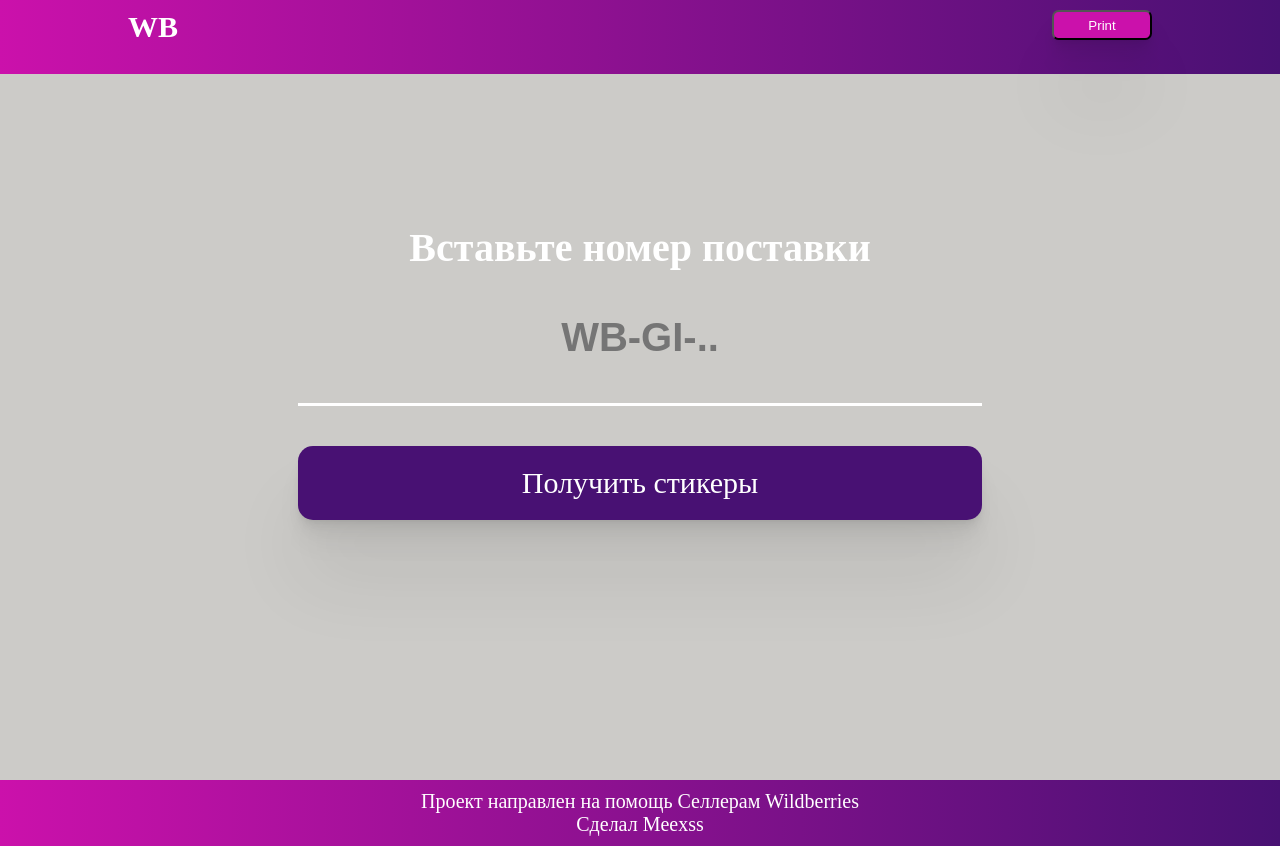
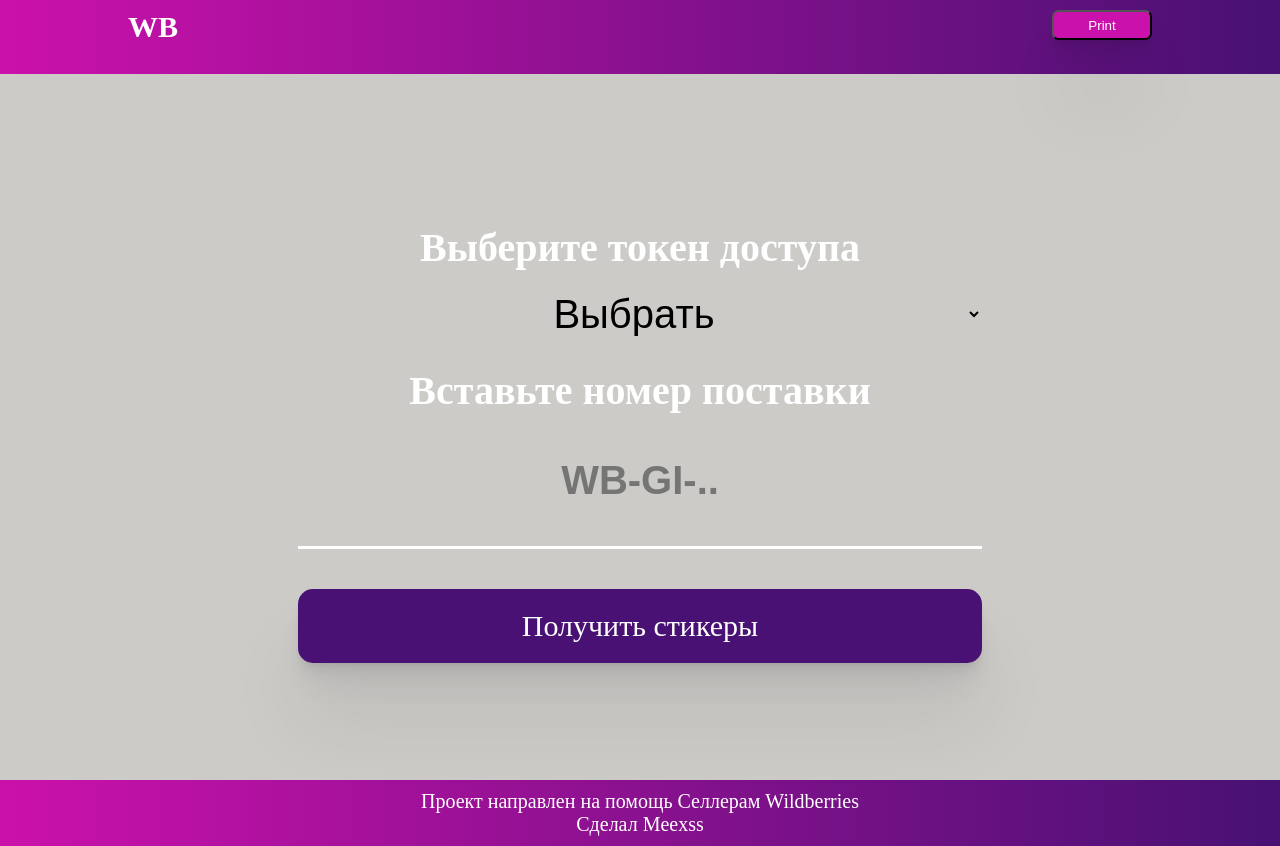
Before and after one commit to Meexss/sellerWB, a React (Create React App) app: page / in a window 1280 px wide. Built offline with nearby package versions, Linux system fonts and the light colour scheme.

Commit message:
Update 6 files

```diff
--- a/src/App.js
+++ b/src/App.js
@@ -10,7 +10,7 @@
             <Routes>
                 <Route path='/' element={<LayOut/>}>
                     <Route index element={<FirstPage/>}/>
-                    <Route path='data/:WB' element={<StartPage/>}/>
+                    <Route path='data/:WB/:token' element={<StartPage/>}/>
                 </Route>
             </Routes>
         </div>
--- a/src/pages/FirstPage.jsx
+++ b/src/pages/FirstPage.jsx
@@ -1,35 +1,61 @@
-import React, {useState} from 'react';
-import {Link} from "react-router-dom";
+import React, { useState } from "react";
+import { Link } from "react-router-dom";
 import classes from "./FirstPage.module.css";
 import Label from "../component/Label";
 
 const FirstPage = () => {
-    const [text, setText] = useState('')
-    const [error, setError] = useState(false)
+  const [text, setText] = useState("");
+  const [error, setError] = useState(false);
+  const [selectedOption, setSelectedOption] = useState("");
 
+  const dataSelect = (event) => {
+    setSelectedOption(event.target.value);
+  };
+
+  const tokenOne =
+    "eyJhbGciOiJIUzI1NiIsInR5cCI6IkpXVCJ9.eyJhY2Nlc3NJRCI6IjY0MDU3NzQwLThkMzYtNGI0YS1iZjZhLTlkMmEzMDljM2Q4NyJ9.OMO-inzyzCUil3VcsP2SjrsiiaQSOjCR1ezgPgsB8vw";
+  const tokenTwo =
+    "eyJhbGciOiJIUzI1NiIsInR5cCI6IkpXVCJ9.eyJhY2Nlc3NJRCI6IjdmMTNhMjRhLWViODEtNDlkZi1hYjA0LWE1OTg5ZGEzMjIwMiJ9.ERYzAZJjgfPJ2_G5NshTUpTezS0c3bC3XZQ0idQUdTw";
+
+  console.log(selectedOption);
   return (
     <div className={classes.userBox}>
+      <div className={classes.dropdown}>
+        <span className={classes.text}>Выберите токен доступа</span>
+        <select className={classes.option}  name="color" value={selectedOption} onChange={dataSelect}>
+          <option value="" hidden disabled selected>
+            Выбрать
+          </option>
+          <option value={tokenOne}>TokenOne</option>
+          <option value={tokenTwo}>TokenTwo</option>
+        </select>
+      </div>
       <span className={classes.text}>Вставьте номер поставки</span>
       <input
-                type='text'
-                placeholder='WB-GI-..'
-                className={error ? classes.err :  classes.styleInput}
+        type="text"
+        placeholder="WB-GI-.."
+        className={error ? classes.err : classes.styleInput}
         value={text}
         onChange={(e) => {
-                    setError(false)
-                    setText(e.target.value)}}
-
+          setError(false);
+          setText(e.target.value);
+        }}
       />
       <div>
-                {text.length > 13 ? <Link className={classes.button}
+        {text.length > 13 ? (
+          <Link
+            className={classes.button}
             // className={classes.linkSee}
-                              to={`/data/${text}`}>Получить стикеры</Link>
-                : <span onClick={e => setError(true)}  className={classes.button}>Получить стикеры</span>
-                }
-
-
+            to={`/data/${text}/${selectedOption}`}
+          >
+            Получить стикеры
+          </Link>
+        ) : (
+          <span onClick={(e) => setError(true)} className={classes.button}>
+            Получить стикеры
+          </span>
+        )}
       </div>
-
     </div>
   );
 };
--- a/src/pages/FirstPage.module.css
+++ b/src/pages/FirstPage.module.css
@@ -64,3 +64,17 @@
 .button:active {
   transform: scale(1.01);
 }
+
+.dropdown {
+  text-align: center;
+  margin-bottom: 30px;
+}
+.option {
+  margin-top: 20px;
+  width: 100%;
+  text-align: center;
+  background-color: transparent;
+  border: none;
+  font-size: 40px;
+  cursor: pointer;
+}
--- a/src/pages/LayOut.module.css
+++ b/src/pages/LayOut.module.css
@@ -1,15 +1,15 @@
 .wrapperOutlet {
-    width: 80%;
+  /* width: 80%; */
   margin: 0 auto;
   /*border-radius: 24px 24px 0 0;*/
 }
-.wrapper{
+.wrapper {
   height: 20px;
   border-radius: 24px 24px 0 0;
   position: relative;
   width: 100%;
   background-color: #cccbc8;
-    top: -20px
+  top: -20px;
 }
 
 .print {
@@ -23,11 +23,8 @@
   height: 30px;
   cursor: pointer;
   background-color: #cb11ab;
-    box-shadow:
-            0px 1.7px 2.2px rgba(0, 0, 0, 0.02),
-            0px 4px 5.3px rgba(0, 0, 0, 0.028),
-            0px 7.5px 10px rgba(0, 0, 0, 0.035),
+  box-shadow: 0px 1.7px 2.2px rgba(0, 0, 0, 0.02),
+    0px 4px 5.3px rgba(0, 0, 0, 0.028), 0px 7.5px 10px rgba(0, 0, 0, 0.035),
     0px 13.4px 17.9px rgba(0, 0, 0, 0.042),
-            0px 25.1px 33.4px rgba(0, 0, 0, 0.05),
-            0px 60px 80px rgba(0, 0, 0, 0.07);
+    0px 25.1px 33.4px rgba(0, 0, 0, 0.05), 0px 60px 80px rgba(0, 0, 0, 0.07);
 }
--- a/src/pages/StartPage.jsx
+++ b/src/pages/StartPage.jsx
@@ -1,12 +1,13 @@
-import '../App.css';
-import React, {useEffect, useState} from "react";
+import "../App.css";
+import React, { useEffect, useState } from "react";
 import Label from "../component/Label";
-import {useParams} from "react-router-dom";
+import { useParams } from "react-router-dom";
 import LoaderBig from "../component/Loader/LoaderBig";
 import classes from "./StartPage.module.css";
 
 function StartPage() {
-  const {WB} = useParams()
+  const { WB } = useParams();
+  const { token } = useParams();
 
   const [order, setOrder] = useState([]); //данные по поставке
   const [sortData, setSortData] = useState([]); //сортированные данные поставки
@@ -17,9 +18,8 @@
       `https://suppliers-api.wildberries.ru/api/v3/supplies/${WB}/orders`,
       {
         headers: {
-            Accept: 'application/json',
-            Authorization:
-                'eyJhbGciOiJIUzI1NiIsInR5cCI6IkpXVCJ9.eyJhY2Nlc3NJRCI6IjY0MDU3NzQwLThkMzYtNGI0YS1iZjZhLTlkMmEzMDljM2Q4NyJ9.OMO-inzyzCUil3VcsP2SjrsiiaQSOjCR1ezgPgsB8vw',
+          Accept: "application/json",
+          Authorization: token,
         },
       }
     )
@@ -32,19 +32,25 @@
   }, []);
 
   useEffect(() => {
-    setSortData(order.sort(byField('article')))
+    setSortData(order.sort(byField("article")));
   }, [order.length >= 1]);
 
   function byField(field) {
-    return (a, b) => a[field] > b[field] ? 1 : -1;
+    return (a, b) => (a[field] > b[field] ? 1 : -1);
   }
 
   return (
     <div>
-      {sortData.length > 1
-                ? sortData.map((item, index) => <Label key={item.id} data={item} ind={index}/>)
-          : <div className={classes.container}><span className={classes.loader}></span><div className={classes.err}>Загружаем данные</div></div>
-      }
+      {sortData.length > 1 ? (
+        sortData.map((item, index) => (
+          <Label token={token} key={item.id} data={item} ind={index} />
+        ))
+      ) : (
+        <div className={classes.container}>
+          <span className={classes.loader}></span>
+          <div className={classes.err}>Загружаем данные</div>
+        </div>
+      )}
     </div>
   );
 }
```
Also changed, not shown: src/component/Label.jsx (+38 -32 lines). Lines whose indentation alone changed are shown as unchanged.
